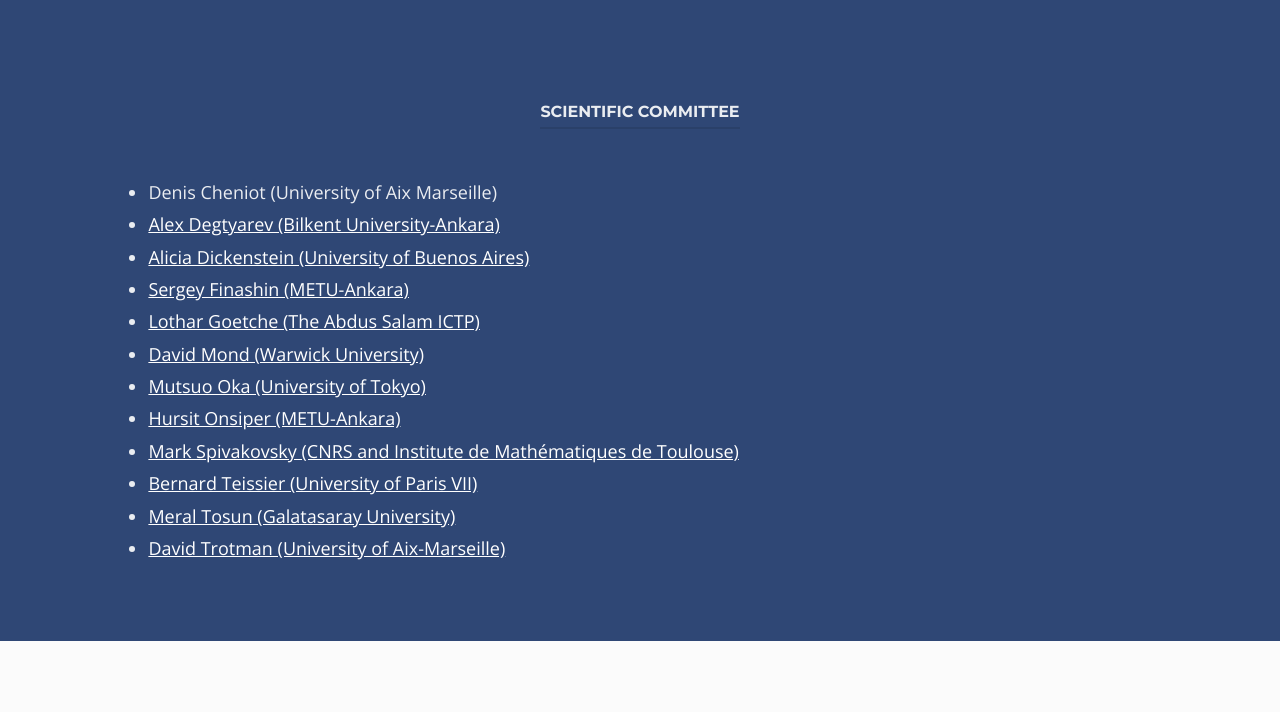
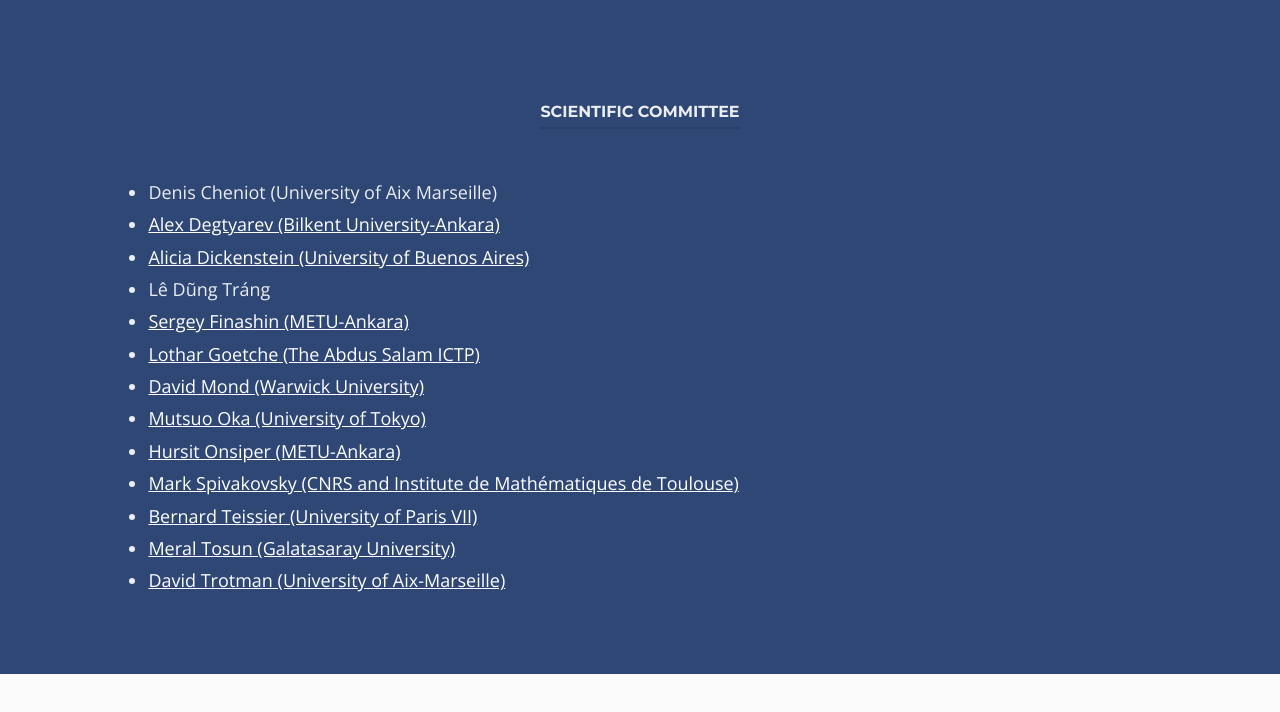
Before and after one commit to conference-singularite-2016/conference-singularite-2016.github.io, a plain HTML site: page singularities2016/scientific-committee.html in a window 1280 px wide. Drawn offline with nearby package versions, Linux system fonts and the light colour scheme; some packages are replaced by stand-ins of ours.

Commit message:
Committee

```diff
--- a/singularities2016/scientific-committee.html
+++ b/singularities2016/scientific-committee.html
@@ -70,13 +70,8 @@
 			</div><!-- row -->
 		</header>
 
-
 		<main role="main">
-
-
-
 			<div id="main">
-
 				<section id="about" class="row section">
 					<div class="row-content buffer even clear-after">
 						<div class="section-title"><h3>Scientific committee</h3></div>
@@ -90,11 +85,12 @@ Alex Degtyarev (Bilkent University-Ankara)
 									</a>
 								</li>
 								<li>
-
-
 									<a href="http://mate.dm.uba.ar/~alidick/" target="_blank">
 										Alicia Dickenstein (University of Buenos Aires)
 									</a>
+								</li>
+								<li>
+									Lê Dũng Tráng
 								</li>
 								<li>
 									<a href="http://users.metu.edu.tr/serge/" target="_blank">
```
Lines whose indentation alone changed are shown as unchanged.
